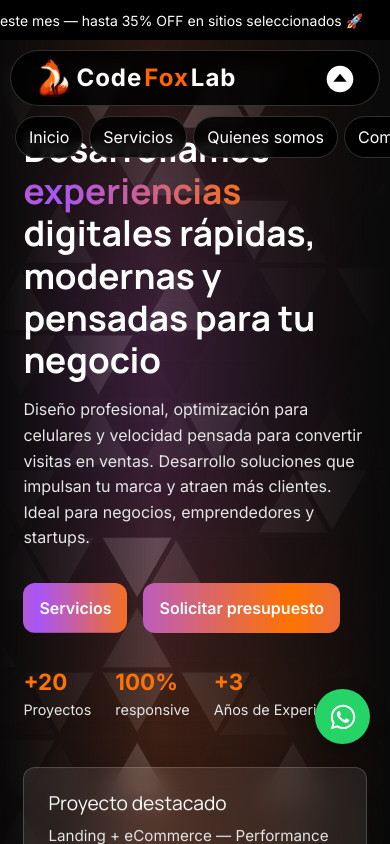
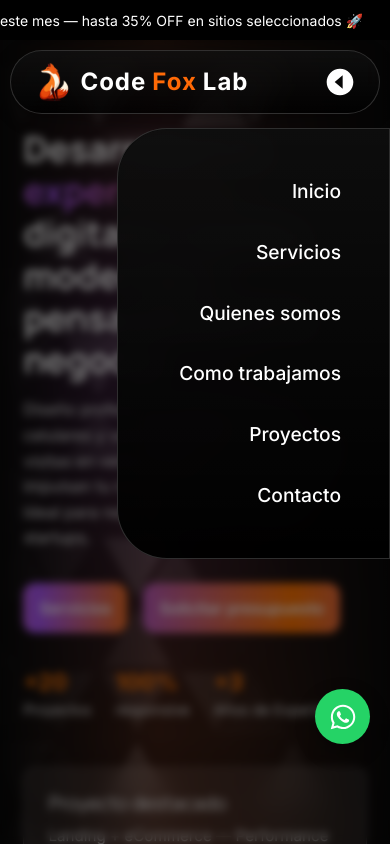
Before and after one commit to FacundoCiullo/Pagina-Principal, a React (Create React App) app: page / in a window 390 px wide. Both pictures are taken after a click on the element 339 px from the left and 76 px from the top of the page. Shown: the top 844 px of the page. Built offline with nearby package versions, Linux system fonts and the light colour scheme.

Commit message:
arreglo de navbar

```diff
--- a/src/components/layout/Navbar.jsx
+++ b/src/components/layout/Navbar.jsx
@@ -1,4 +1,4 @@
-import { BiSolidCaretUpCircle , BiSolidCaretDownCircle  } from "react-icons/bi";
+import { BiSolidCaretRightCircle , BiSolidCaretLeftCircle  } from "react-icons/bi";
 import { useState, useEffect, useRef } from "react";
 import "./styles/navbar.css";
 import logo from "../../assets/logo.png";
@@ -22,10 +22,15 @@ export default function Navbar() {
 
       setScrolled(currentScroll > 20);
 
-      if (currentScroll > lastScroll.current && currentScroll > 80) {
-        setHidden(true);
-      } else {
-        setHidden(false);
+if (!open) {
+  if (currentScroll > lastScroll.current && currentScroll > 80) {
+    setHidden(true);
+  } else {
+    setHidden(false);
+  }
+} else {
+  setHidden(false); // 👈 fuerza visible si el menú está abierto
+
       }
 
       lastScroll.current = currentScroll;
@@ -36,7 +41,7 @@ export default function Navbar() {
 
     return () => window.removeEventListener("scroll", handleScroll);
 
-  }, []);
+  }, );
 
   /* CERRAR AL HACER CLICK FUERA */
 
@@ -103,15 +108,22 @@ export default function Navbar() {
             className="menu-toggle"
             onClick={() => setOpen(!open)}
           >
-            {open ? < BiSolidCaretUpCircle /> : < BiSolidCaretDownCircle />}
+            {open ? <BiSolidCaretLeftCircle   /> : < BiSolidCaretRightCircle  />}
           </div>
 
         </div>
       </header>
 
+      {/* OVERLAY */}
+      <div
+        className={`menu-overlay ${open ? "open" : ""}`}
+        onClick={() => setOpen(false)}
+      />
+
+      {/* MENU LATERAL */}
       <div
         ref={menuRef}
-        className={`mobile-menu ${open ? "open" : ""} ${hidden ? "hidden" : ""}`}
+        className={`mobile-menu ${open ? "open" : ""}`}
       >
         <a href="#inicio" onClick={() => setOpen(false)}>Inicio</a>
         <a href="#servicios" onClick={() => setOpen(false)}>Servicios</a>
@@ -122,5 +134,4 @@ export default function Navbar() {
       </div>
     </>
   );
-
 }
--- a/src/components/layout/styles/navbar.css
+++ b/src/components/layout/styles/navbar.css
@@ -1,19 +1,45 @@
+    /* ========================================
+    NAVBAR CONTAINER
+    ======================================== */
+
+    .navbar-container{
+    width:100%;
+    margin:0 auto;
+    display:flex;
+    align-items: flex-end;
+    justify-content:space-between;
+    }
+
     /* ========================================
     NAVBAR
     ======================================== */
 
     .navbar{
-    border: 1px solid var(--glass-border);
     position:fixed;
-    width:calc(100% - 20px); /* resta 15px de cada lado */
+    width:calc(100% - 20px);
     top:50px;
-    left: 10px; /* la centra */
+    left:10px;
     border-radius:50px;
-    padding:0.4rem 6%;
+    padding:0.3rem 6%;
     z-index:999;
-    background:rgba(0,0,0,0.85);
-    backdrop-filter:blur(5px);
-    transition:transform .3s ease, background .3s ease;
+    background:rgba(0,0,0,0.75);
+    backdrop-filter:blur(10px);
+    border:1px solid var(--glass-border);
+    box-shadow:0 4px 20px rgba(0,0,0,0.3);
+    transition:all .3s ease;
+    }
+
+    .navbar::after{
+    content:"";
+    position:absolute;
+    inset:0;
+    border-radius:50px;
+    background:linear-gradient(
+        to bottom,
+        rgba(255,255,255,0.05),
+        transparent
+    );
+    pointer-events:none;
     }
 
     .navbar.hidden{
@@ -21,20 +47,11 @@
     }
 
     .navbar.scrolled{
-    backdrop-filter: blur(10px);
-    }
-
-
-    /* ========================================
-    CONTAINER
-    ======================================== */
-
-    .navbar-container{
-    width:100%;
-    margin:0 auto;
-    display:flex;
-    align-items:center;
-    justify-content:space-between;
+    padding:0.3rem 6%;
+    background:rgba(0,0,0,0.9);
+    backdrop-filter:blur(14px);
+    border:1px solid rgba(255,255,255,0.1);
+    box-shadow:0 6px 25px rgba(0,0,0,0.4);
     }
 
     /* ========================================
@@ -49,21 +66,14 @@
     display:flex;
     align-items:center;
     gap:6px;
+    }
 
-    }
     .logo img{
     height:40px;
-    width:auto;
-    display:block;
     }
 
-    .logo-code{
-    color:var(--text-1);
-    }
-
-    .logo-fox{
-    color:var(--text-3);
-    }
+    .logo-code{ color:var(--text-1); }
+    .logo-fox{ color:var(--text-3); }
 
     /* ========================================
     DESKTOP LINKS
@@ -73,36 +83,18 @@
     display:flex;
     gap:2rem;
     list-style:none;
-    margin-bottom: 0;
+    margin-bottom: 0.8rem;
     }
-
 
 
     .nav-links a{
     text-decoration:none;
     color:var(--text-1);
-    transition:var(--transition);
     position:relative;
-    padding-bottom:4px;
     }
 
     .nav-links a:hover{
     color:var(--text-3);
-    }
-
-    .nav-links a::after{
-    content:"";
-    position:absolute;
-    left:0;
-    bottom:-4px;
-    width:0;
-    height:2px;
-    background:var(--text-3);
-    transition:width .3s ease;
-    }
-
-    .nav-links a:hover::after{
-    width:100%;
     }
 
     /* ========================================
@@ -113,100 +105,93 @@
     display:none;
     font-size:2rem;
     cursor:pointer;
+    margin-bottom: 0.3rem;
     color:var(--text-1);
     z-index:1100;
-    margin-bottom: 0.2rem;
     }
 
     /* ========================================
-    MOBILE MENU
+    OVERLAY (FONDO OSCURO)
+    ======================================== */
+
+    .menu-overlay{
+    position:fixed;
+    inset:0;
+    background:rgba(0,0,0,0.5);
+    backdrop-filter:blur(4px);
+    opacity:0;
+    pointer-events:none;
+    transition:opacity .3s ease;
+    z-index:998;
+    }
+
+    .menu-overlay.open{
+    opacity:1;
+    pointer-events:auto;
+    }
+
+    /* ========================================
+    MOBILE MENU (DRAWER DERECHA)
     ======================================== */
 
     .mobile-menu{
     position:fixed;
-    top:104px;
-    left:15px;
-    width:100%;
+    top:8rem;
+    right:0;
+    height:fit-content;
+    width: 70%;
+    max-width:320px;
+    border-radius: 50px 0px 0px 50px ;
+    border:1px solid var(--glass-border);
+    background:rgba(0,0,0,0.95);
+    backdrop-filter:blur(14px);
     display:flex;
-    flex-direction:row;
-    align-items:center;
-    gap:6px;
-    padding:8px 2rem 1rem;
-
-    overflow-x:auto;
-    overflow-y:hidden;
-    scroll-snap-type:x mandatory;
-    scroll-behavior:smooth;
-    -webkit-overflow-scrolling:touch;
-
-    opacity:0;
-    pointer-events:none;
-    max-height:0;
-    transition:transform .3s ease, background .3s ease;
-    z-index:990;
+    flex-direction:column;
+    align-items: flex-end;
+    padding: 3rem;
+    gap:2rem;
+    transform:translateX(100%);
+    transition:transform .4s ease;
+    z-index:999;
     }
 
-    /* MENU ABIERTO */
+    .mobile-menu::after{
+    content:"";
+    position:absolute;
+    inset:0;
+        border-radius: 50px 0px 0px 50px ;
+    background:linear-gradient(
+        to bottom,
+        rgba(255,255,255,0.05),
+        transparent
+    );
+    pointer-events:none;
+    }
 
     .mobile-menu.open{
-    max-height:400px;
-    opacity:1;
-    pointer-events:auto;
+    transform:translateX(0);
     }
 
-
-    /* CUANDO SE ABRE */
-
-    .mobile-menu.open {
-    transform: translateY(0);
-    opacity: 1;
-    pointer-events: auto;
-    }
-
-    /* CUANDO SCROLLEAS HACIA ABAJO */
-
-    .mobile-menu.hidden {
-    transform: translateY(-200%);
-    }
-
-
     /* ========================================
-    MOBILE LINKS
+    LINKS DEL MENU
     ======================================== */
 
     .mobile-menu a{
-    flex:0 0 auto;
-    white-space:nowrap;
-    margin-top: 4px;
-    width:fit-content;
-    padding: .5rem 4%;
-    border-radius: 50px;
-    border: 1px solid var(--glass-border);
-    background:rgba(0,0,0,0.85);
-    backdrop-filter:blur(5px);
-    text-align:center;
-    font-size: 1rem;
     color:var(--text-1);
     text-decoration:none;
+    font-size:1.2rem;
+    font-weight:500;
+
     opacity:0;
-    transform:translateY(-8px);
-    scroll-snap-align:start;
-    transition:var(--transition);
+    transform:translateX(20px);
+
+    transition:all .3s ease;
     }
 
-    .mobile-menu::-webkit-scrollbar{
-    display:none;
-    }
-
-    .mobile-menu{
-    scrollbar-width:none;
-    }
-
-    /* ANIMACION ESCALONADA */
-
+    /* animación escalonada */
     .mobile-menu.open a{
     opacity:1;
-    transform:translateY(0);
+    transform:translateX(0);
     }
 
     .mobile-menu.open a:nth-child(1){transition-delay:.05s;}
@@ -217,12 +202,8 @@
     .mobile-menu.open a:nth-child(6){transition-delay:.30s;}
 
     .mobile-menu a:hover{
-    color:var(--text-4);
-    background:rgba(255, 255, 255, 0.563);
-    border-radius: 50px;
-    transform:translateY(-3px);
-    border-color:rgba(168,85,247,.2);
-    box-shadow:0 0 10px rgba(168,85,247,.2);
+    color:var(--text-3);
+    transform:translateX(6px);
     }
 
     /* ========================================
@@ -231,41 +212,20 @@
 
     @media(max-width:900px){
 
-    .navbar{
-    padding:0.1rem 6%;
+    .navbar-container{
+    align-items: stretch;
     }
 
-    .navbar-container{
-    align-items:center;
-    }
 
     .nav-links{
-    display:none;
+        display:none;
     }
 
     .menu-toggle{
-    display:block;
-    }
-    .logo{
-    font-size:1.5rem;
-    font-weight:900;
-    text-decoration:none;
-    letter-spacing:1px;
-    display:flex;
-    align-items:center;
-    gap:2px;
-    }
-    .logo img{
-    height:40px;
-    width:auto;
-    display:block;
+        display:block;
     }
 
-    .logo-code{
-    color:var(--text-1);
-    }
-
-    .logo-fox{
-    color:var(--text-3);
+    .logo{
+        font-size:1.5rem;
     }
     }
--- a/src/styles/about.css
+++ b/src/styles/about.css
@@ -94,7 +94,6 @@
   color: var(--text-secondary);
 }
 
-
   /* =========================
     REVEAL ABOUT SECTION
   ========================= */
@@ -110,8 +109,8 @@
     opacity: 1;
     transform: translateY(0);
     transition:
-      opacity 0.6s ease,
-      transform 0.6s ease;
+      opacity 0.4s ease,
+      transform 0.4s ease;
   }
 
   /* intro primero */
@@ -125,31 +124,23 @@
   .about-section.visible .about-card:nth-child(1){
     transition-delay: 0.2s;
   }
-
   .about-section.visible .about-card:nth-child(2){
     transition-delay: 0.3s;
   }
-
   .about-section.visible .about-card:nth-child(3){
     transition-delay: 0.4s;
   }
-
   .about-card:nth-child(1) {
   transform: translateY(40px) translateX(-10px);
 }
-
 .about-card:nth-child(2) {
   transform: translateY(40px);
 }
-
 .about-card:nth-child(3) {
   transform: translateY(40px) translateX(10px);
 }
 
-
 /* MOBILE */
-
-
 
 @media (max-width: 768px) {
 
@@ -159,22 +150,15 @@
   }
 
   .about-bar {
-
     display: grid;
-
     grid-template-columns: 1fr 1fr;
-
     align-items: end;
-
     gap: 18px;
-
     max-width: 100%;
-
     padding: 30px;
   }
 
   .about-intro {
-
     padding: 5px 0;
     grid-column: 1;
     max-width: none;
@@ -185,8 +169,6 @@
   }
 
   .about-card {
-
     width: 100%;
   }
-
 }
--- a/src/styles/process.css
+++ b/src/styles/process.css
@@ -20,7 +20,7 @@
 ======================================== */
 
 .process-container {
-  max-width: 1200px;
+  max-width: 1100px;
   margin: auto;
 }
 
```
